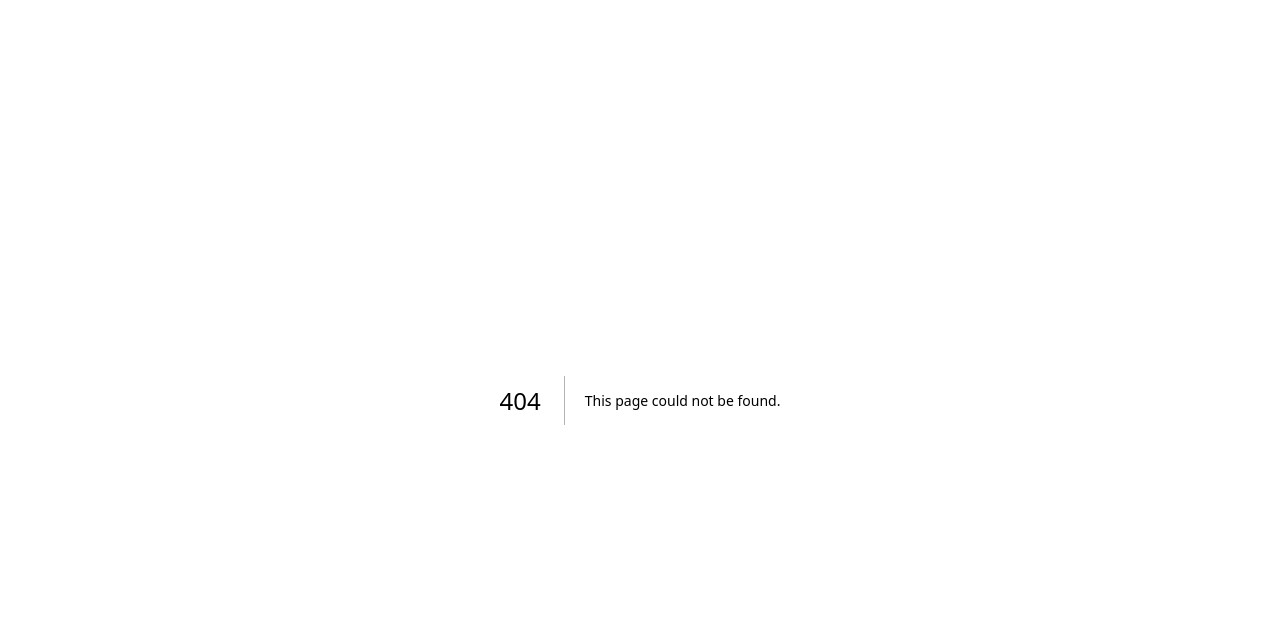
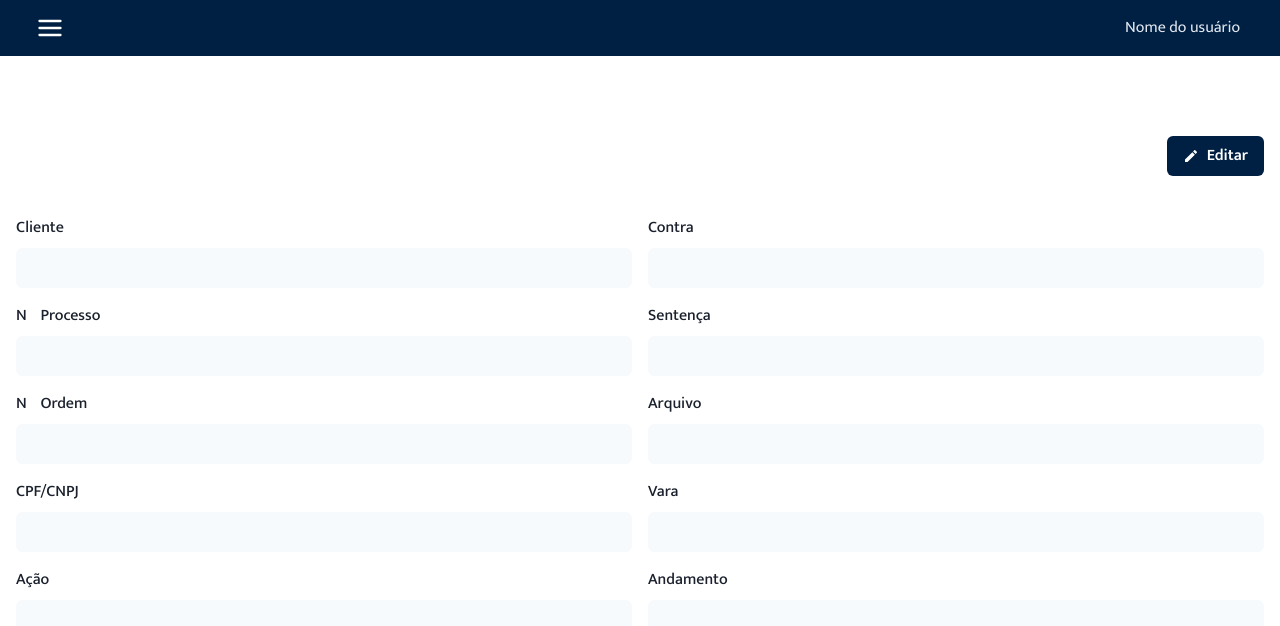
Before and after one commit to Rodrigokrvalho/advocacy-archive-frontend, a Next.js app: page /process/1 in a window 1280 px wide. Before the commit this address had no page. Shown: the top 626 px of the page. Built offline with nearby package versions, Linux system fonts and the light colour scheme.

Commit message:
detail page

```diff
--- /dev/null
+++ b/src/components/BaseInput/index.tsx
@@ -0,0 +1,22 @@
+import { Box, FormLabel, Input, InputProps } from "@chakra-ui/react";
+
+interface Props extends InputProps {
+  label: string;
+  disabled?: boolean;
+}
+
+export function BaseInput({ label, ...rest }: Props) {
+
+  return (
+    <Box w="full">
+      <FormLabel htmlFor={rest.name}>{label}</FormLabel>
+      <Input
+        {...rest}
+        _disabled={{
+          border: '0',
+          bg: 'gray.50'
+        }}
+      />
+    </Box>
+  );
+}
--- a/src/components/Table/index.tsx
+++ b/src/components/Table/index.tsx
@@ -9,10 +9,11 @@ interface Headers {
 interface Props {
   headers: Headers[];
   data: Record<string, number | string>[];
+  onClickRow?: (id: number | string) => void;
   children?: ReactNode;
 }
 
-export function Table({ data, headers, children }: Props) {
+export function Table({ data, headers, children, onClickRow = () => {} }: Props) {
 
   return (
     <TableContainer>
@@ -28,7 +29,7 @@ export function Table({ data, headers, children }: Props) {
         <Tbody>
           {data.map((data) => (
             <Tr
-              key={data.id}
+              onClick={() => onClickRow(data.id)}
               _hover={{
                 bg: 'primary.100',
               }}
--- a/src/layout/Head/index.tsx
+++ b/src/layout/Header/index.tsx
@@ -8,7 +8,7 @@ interface Props {
 
 }
 
-export function Head({}: Props) {
+export function Header({}: Props) {
   const { isOpen, onOpen, onClose } = useDisclosure();
   const btnRef = useRef<HTMLInputElement>(null);
 
--- /dev/null
+++ b/src/pages/process/[id].tsx
@@ -0,0 +1,100 @@
+import { BaseInput } from "@/components/BaseInput";
+import { Header } from "@/layout/Header";
+import { Button, Center, Container, Flex, SimpleGrid } from "@chakra-ui/react";
+import { useRouter } from "next/router";
+import { useState } from "react";
+import { IoMdSave, IoMdClose, IoMdCreate } from 'react-icons/io';
+
+interface Props {
+
+}
+
+export default function Process({}: Props) {
+  const router = useRouter();
+  const [isEditing, setIsEditing] = useState(false);
+
+  return (
+    <>
+      <Header />
+
+      <main>
+        <Container maxW="container.xl">
+          {!isEditing && (
+            <Flex justifyContent="flex-end" mt={20}>
+              <Button
+                leftIcon={<IoMdCreate />}
+                onClick={() => setIsEditing(true)}
+              >
+                Editar
+              </Button>
+            </Flex>
+          )}
+
+          <SimpleGrid
+            columns={[1, 1, 2]}
+            spacing={4}
+            mt={10}
+          >
+            <BaseInput
+              label="Cliente"
+              disabled={!isEditing}
+            />
+            <BaseInput
+              label="Contra"
+              disabled={!isEditing}
+            />
+            <BaseInput
+              label="Nº Processo"
+              disabled={!isEditing}
+            />
+            <BaseInput
+              label="Sentença"
+              disabled={!isEditing}
+            />
+            <BaseInput
+              label="Nº Ordem"
+              disabled={!isEditing}
+            />
+            <BaseInput
+              label="Arquivo"
+              disabled={!isEditing}
+            />
+            <BaseInput
+              label="CPF/CNPJ"
+              disabled={!isEditing}
+            />
+            <BaseInput
+              label="Vara"
+              disabled={!isEditing}
+            />
+            <BaseInput
+              label="Ação"
+              disabled={!isEditing}
+            />
+            <BaseInput
+              label="Andamento"
+              disabled={!isEditing}
+            />
+          </SimpleGrid>
+          {isEditing && (
+            <Center gap={20} mt={12}>
+              <Button
+                leftIcon={<IoMdSave />}
+              >
+                Salvar
+              </Button>
+              <Button
+                leftIcon={<IoMdClose />}
+                colorScheme="red"
+                onClick={() => setIsEditing(false)}
+              >
+                Cancelar
+              </Button>
+            </Center>
+          )
+          }
+        </Container>
+      </main>
+    </>
+  );
+}
```
Also changed, not shown: src/components/filters/MainFilters/index.tsx (+7 -15 lines), src/pages/index.tsx (+11 -3 lines).
